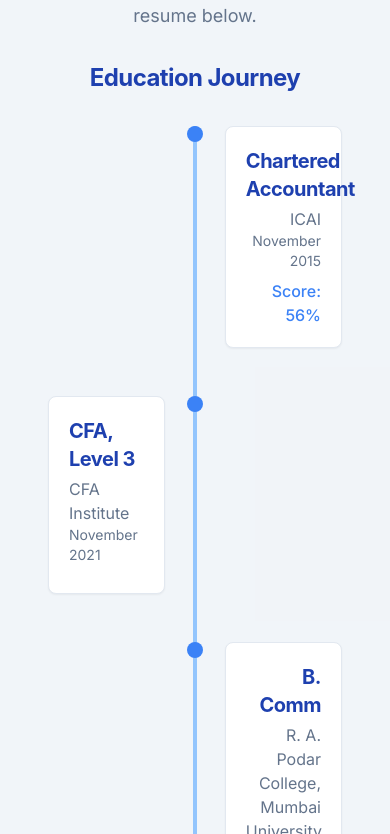
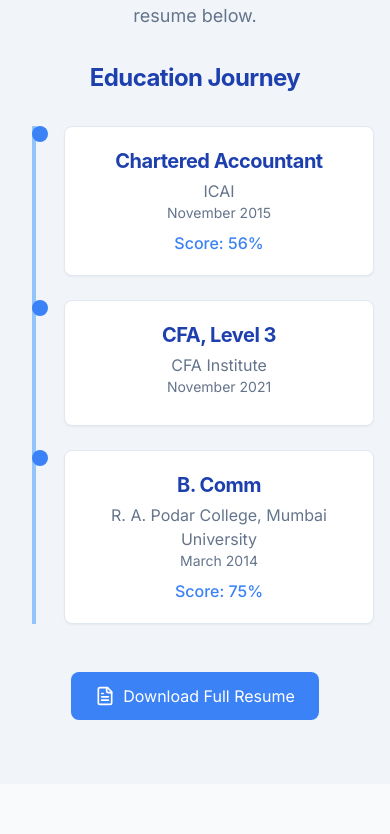
Before and after one commit to kaushalmohan/pankhuri-maheshwari-profile, a React (Vite) app: page / in a window 390 px wide. Shown: the part 10810-11644 px from the top of the page. Built offline with nearby package versions, Linux system fonts and the light colour scheme.

Commit message:
Make education section mobile responsive

```diff
--- a/src/components/home/EducationSection.tsx
+++ b/src/components/home/EducationSection.tsx
@@ -1,4 +1,3 @@
-
 // Education details
 const education = [
   {
@@ -26,18 +25,18 @@ const EducationSection = () => {
       <h3 className="text-2xl font-bold mb-8 text-portfolio-dark-blue">Education Journey</h3>
       <div className="max-w-3xl mx-auto relative">
         {/* Timeline line */}
-        <div className="absolute left-1/2 transform -translate-x-1/2 h-full w-1 bg-portfolio-light-blue"></div>
+        <div className="absolute left-4 md:left-1/2 transform md:-translate-x-1/2 h-full w-1 bg-portfolio-light-blue"></div>
 
         {/* Timeline items */}
-        <div className="space-y-12">
+        <div className="space-y-6">
           {education.map((edu, index) => (
             <div key={index} className="relative">
               {/* Timeline dot */}
-              <div className="absolute left-1/2 transform -translate-x-1/2 w-4 h-4 rounded-full bg-portfolio-blue"></div>
+              <div className="absolute left-4 md:left-1/2 transform md:-translate-x-1/2 w-4 h-4 rounded-full bg-portfolio-blue"></div>
 
-              {/* Content - alternating sides */}
-              <div className={`flex ${index % 2 === 0 ? 'justify-end' : 'justify-start'}`}>
-                <div className={`w-5/12 ${index % 2 === 0 ? 'text-right pr-8' : 'text-left pl-8'}`}>
+              {/* Content - stacked on mobile, alternating sides on desktop */}
+              <div className={`flex ${index % 2 === 0 ? 'md:justify-end' : 'md:justify-start'}`}>
+                <div className={`w-full md:w-5/12 pl-12 md:pl-0 ${index % 2 === 0 ? 'md:pr-8' : 'md:pl-8'}`}>
                   <div className="bg-white p-5 rounded-lg shadow-sm border border-portfolio-light-gray hover-lift">
                     <h4 className="text-xl font-bold mb-1 text-portfolio-dark-blue">{edu.degree}</h4>
                     <p className="text-portfolio-gray">{edu.institution}</p>
```
